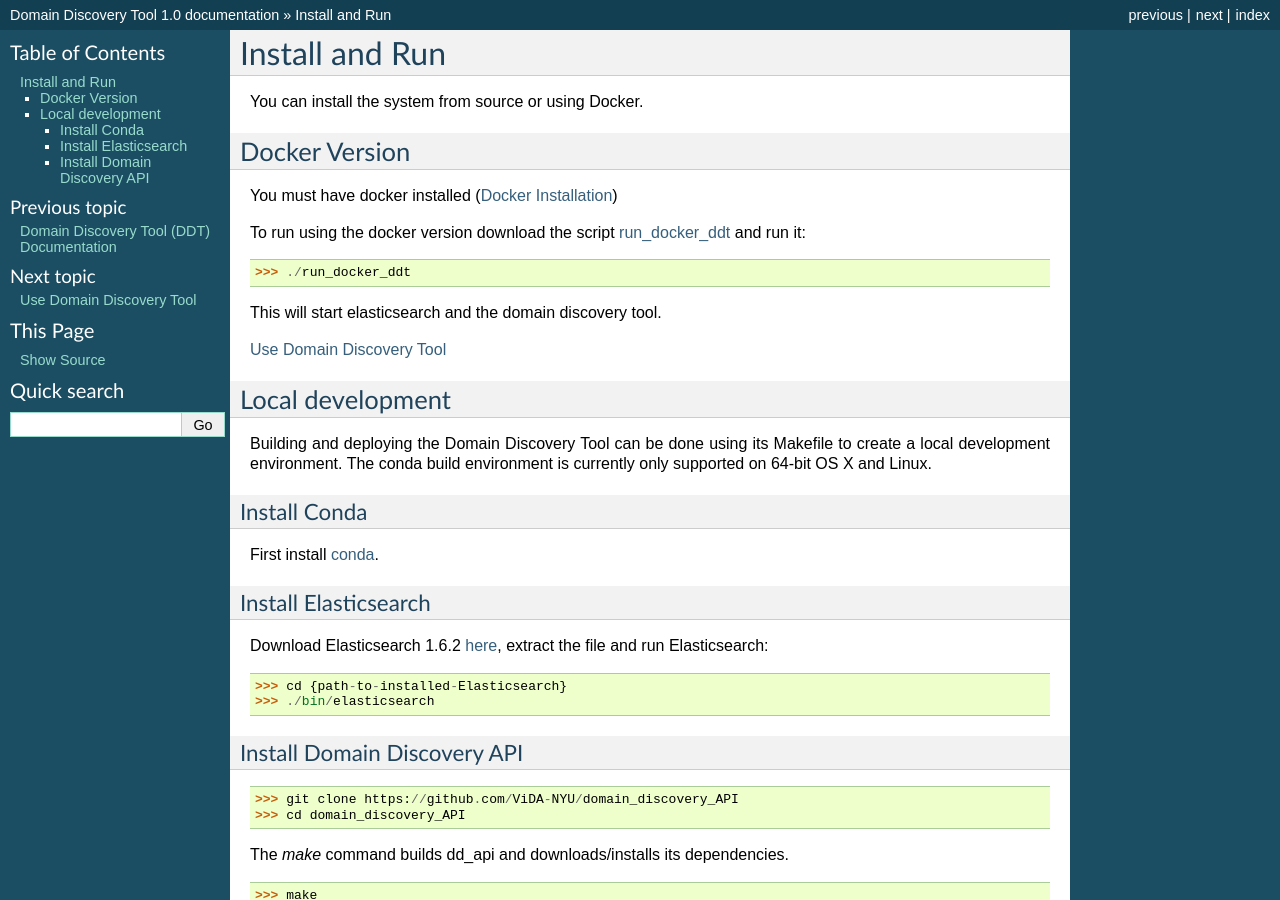
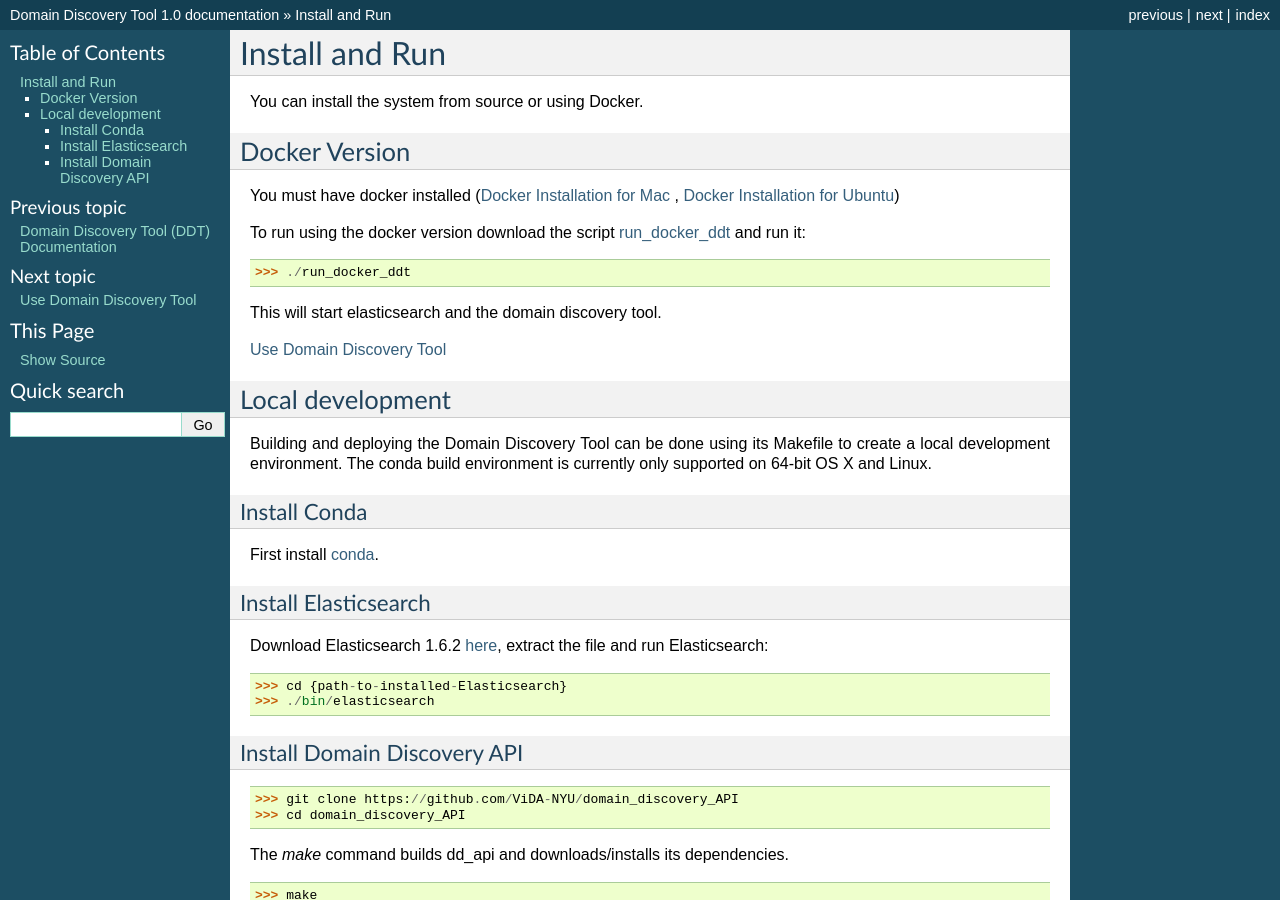
Before and after one commit to VIDA-NYU/domain_discovery_tool, a Sphinx documentation site: the page built from docs/install.rst, in a window 1280 px wide and 900 px high. Built offline with Sphinx 7.4.7, drawn with Linux system fonts in a browser that asks for light colours.

Commit message:
Updated docker links for Mac and Ubuntu Gave a link directly to the docker run zip file

```diff
--- a/docs/install.rst
+++ b/docs/install.rst
@@ -6,9 +6,9 @@
 Docker Version
 --------------
 
-You must have docker installed (`Docker Installation <https://docs.docker.com/engine/installation/>`_)
+You must have docker installed (`Docker Installation for Mac <https://docs.docker.com/docker-for-mac/install/>`_ , `Docker Installation for Ubuntu <https://docs.docker.com/engine/installation/linux/ubuntu/>`_)
 
-To run using the docker version download the script `run_docker_ddt <https://github.com/ViDA-NYU/domain_discovery_tool_react/blob/master/bin/run_docker_ddt.zip>`_ and run it:
+To run using the docker version download the script `run_docker_ddt <https://github.com/ViDA-NYU/domain_discovery_tool_react/raw/master/bin/run_docker_ddt.zip>`_ and run it:
 
 >>> ./run_docker_ddt
 
```
